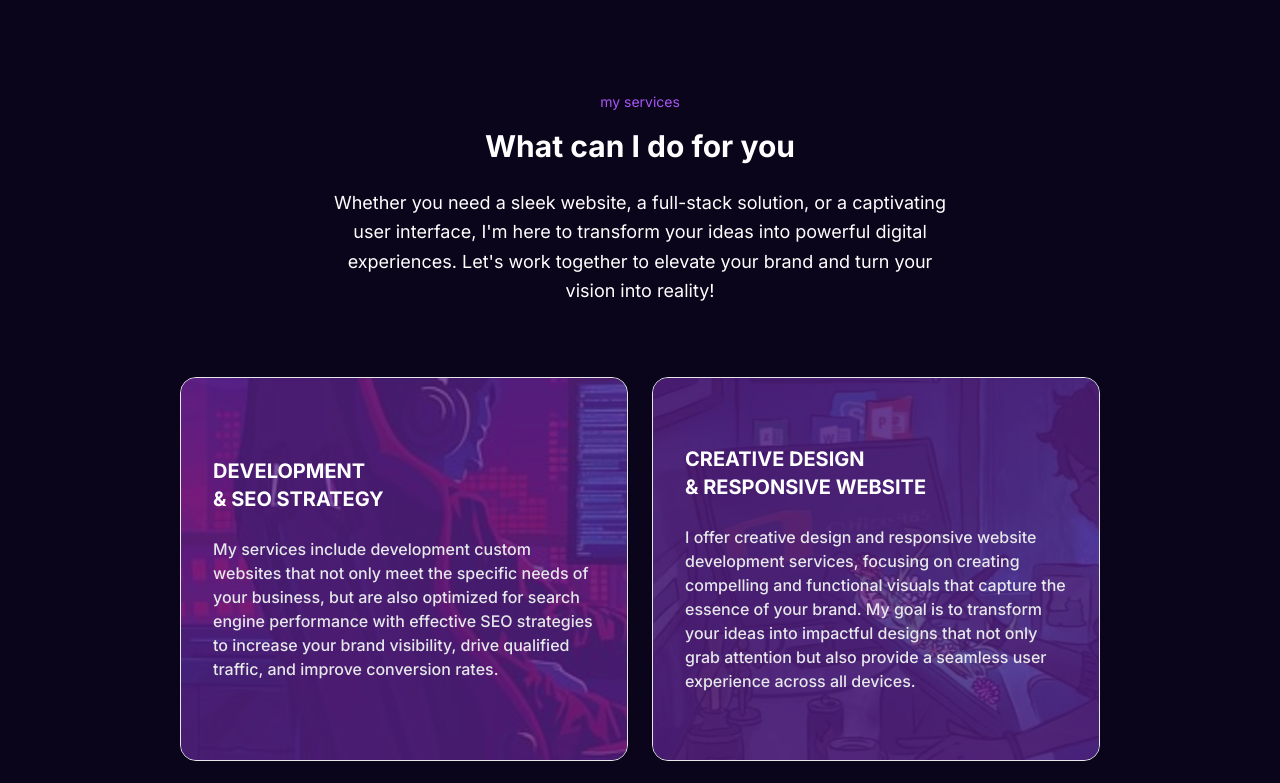
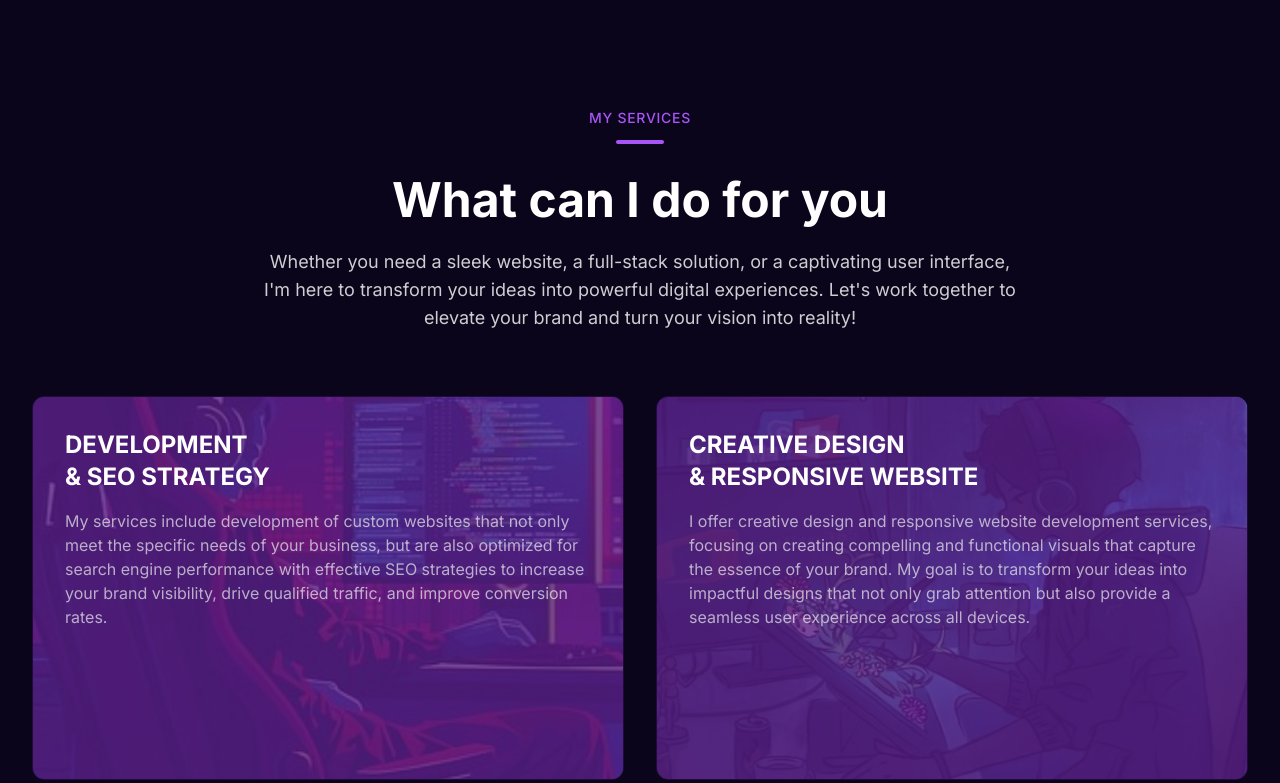
Before and after one commit to Cloves-Neto/devneto, a Next.js app in the folder app-devneto/: page / in a window 1280 px wide. Shown: the part 1620-2403 px from the top of the page. Built offline with nearby package versions, Linux system fonts and the light colour scheme.

Commit message:
Update MyServicesSection.tsx

```diff
--- a/app-devneto/app/components/sections/MyServicesSection.tsx
+++ b/app-devneto/app/components/sections/MyServicesSection.tsx
@@ -1,6 +1,7 @@
 'use client'
 
-import React, { useState } from 'react';
+import React, { useState, useEffect } from 'react';
+import { motion } from 'framer-motion';
 
 interface Service {
   title: React.ReactNode;
@@ -9,10 +10,30 @@ interface Service {
 }
 
 const ServicesSection: React.FC = () => {
+  const [activeCard, setActiveCard] = useState<number | null>(null);
+  const [isVisible, setIsVisible] = useState(false);
+
+  useEffect(() => {
+    // Simple intersection observer to trigger animations when scrolled into view
+    const observer = new IntersectionObserver((entries) => {
+      entries.forEach(entry => {
+        if (entry.isIntersecting) {
+          setIsVisible(true);
+        }
+      });
+    }, { threshold: 0.1 });
+
+    const section = document.querySelector('.services-section');
+    if (section) observer.observe(section);
+
+    return () => {
+      if (section) observer.unobserve(section);
+    };
+  }, []);
+
   const services: Service[] = [
     {
-      title:
-      (
+      title: (
         <>
           DEVELOPMENT
           <br />
@@ -20,11 +41,11 @@ const ServicesSection: React.FC = () => {
         </>
       ),
       description:
-        "My services include  development  custom websites that not only meet the specific needs of your business, but are also optimized for search engine performance with effective SEO strategies to increase your brand visibility, drive qualified traffic, and improve conversion rates.",
+        "My services include development of custom websites that not only meet the specific needs of your business, but are also optimized for search engine performance with effective SEO strategies to increase your brand visibility, drive qualified traffic, and improve conversion rates.",
       image: '/images/card-1.svg',
     },
     {
-      title:(
+      title: (
         <>
           CREATIVE DESIGN
           <br />
@@ -36,7 +57,7 @@ const ServicesSection: React.FC = () => {
       image: '/images/card-2.svg',
     },
     {
-      title:(
+      title: (
         <>
           DIGITAL DESIGN
           <br />
@@ -59,57 +80,132 @@ const ServicesSection: React.FC = () => {
         "Experienced in delivering ongoing technical support and maintenance to ensure seamless website functionality. Proficient in performing regular updates, troubleshooting, performance monitoring, and implementing security patches. Adept at optimizing website performance and ensuring up-to-date, secure, and uninterrupted operations, enabling businesses to focus on growth and success.",
       image: '/images/card-3.svg',
     },
-    // Adicione mais serviços conforme necessário
   ];
+
+  // Animation variants
+  const containerVariants = {
+    hidden: { opacity: 0 },
+    visible: {
+      opacity: 1,
+      transition: {
+        staggerChildren: 0.2,
+      },
+    },
+  };
+
+  const itemVariants = {
+    hidden: { y: 20, opacity: 0 },
+    visible: {
+      y: 0,
+      opacity: 1,
+      transition: {
+        duration: 0.5,
+      },
+    },
+  };
+
   return (
-    <section className="bg-[#0a051a] p-6 w-full h-auto flex items-center justify-center py-20">
-      <div className="max-w-screen-2xl flex flex-col">
+    <section className="services-section bg-[#0a051a] w-full py-16 md:py-24 px-4 sm:px-6 lg:px-8 overflow-hidden">
+      <div className="max-w-screen-xl mx-auto">
+        {/* Section Header */}
+        <motion.div
+          initial={{ opacity: 0, y: 20 }}
+          animate={isVisible ? { opacity: 1, y: 0 } : { opacity: 0, y: 20 }}
+          transition={{ duration: 0.6 }}
+          className="mb-16"
+        >
+          <div className="flex flex-col items-center">
+            <span className="text-purple-500 text-sm font-medium tracking-wider uppercase mb-3">
+              my services
+            </span>
+            <div className="w-12 h-1 bg-purple-500 mb-8 rounded-full"></div>
+          </div>
 
-        <h4 className="text-purple-500 text-sm mb-4 text-center">my services</h4>
-
-        <div className="w-full h-auto flex flex-col gap-16">
-
-          <div className="space-y-6 md:w-[50%] mx-auto text-center">
-            <h2 className="text-3xl font-bold text-white">
+          <div className="space-y-6 max-w-3xl mx-auto text-center">
+            <h2 className="text-3xl md:text-4xl lg:text-5xl font-bold text-white leading-tight">
               What can I do for you
             </h2>
-            <p className="text-white text-lg leading-relaxed">
+            <p className="text-white/80 text-base md:text-lg leading-relaxed">
               Whether you need a sleek website, a full-stack solution, or a
               captivating user interface, I'm here to transform your ideas into
               powerful digital experiences. Let's work together to elevate your
               brand and turn your vision into reality!
             </p>
           </div>
+        </motion.div>
 
-          <div className="flex flex-col p-2 w-full h-auto gap-6
-                          md:flex-wrap md:flex-row md:w-[80%] items-center justify-center mx-auto">
-            {/* Carrossel */}
+        {/* Services Grid */}
+        <motion.div
+          variants={containerVariants}
+          initial="hidden"
+          animate={isVisible ? "visible" : "hidden"}
+          className="grid grid-cols-1 md:grid-cols-2 lg:grid-cols-2 gap-6 lg:gap-8"
+        >
           {services.map((service, index) => (
+            <motion.div
+              key={index}
+              variants={itemVariants}
+              className="group"
+              onMouseEnter={() => setActiveCard(index)}
+              onMouseLeave={() => setActiveCard(null)}
+            >
               <div
-                      key={index}
-                      className="w-full h-96 max-w-md flex justify-center rounded-2xl overflow-hidden relative border group hover:border-white"
-                      style={{ backgroundImage: `url(${service.image})`, backgroundSize: "cover" }}
+                className={`
+                  h-auto min-h-80 md:h-96 rounded-xl overflow-hidden relative
+                  border border-purple-900/30 transition-all duration-300
+                  ${activeCard === index ? 'border-white shadow-lg shadow-purple-900/20' : 'hover:border-purple-500'}
+                `}
               >
-                          {/* Pseudo-elemento para aplicar a opacidade ao background */}
-                          <div className="absolute inset-0 bg-purple-900/75 transition-all group-hover:bg-slate-950/90"></div>
+                {/* Background Image with Overlay */}
+                <div
+                  className="absolute inset-0 bg-cover bg-center"
+                  style={{ backgroundImage: `url(${service.image})` }}
+                />
+                <div className={`
+                  absolute inset-0 transition-all duration-500
+                  ${activeCard === index ? 'bg-slate-950/90' : 'bg-purple-900/80 hover:bg-slate-950/85'}
+                `}/>
 
-                          {/* Pseudo elemento design */}
-                          <div className="hidden absolute top-0 right-0 w-full gap-2 transition-all group-hover:flex items-end justify-end p-6 z-10">
-                              <span className="block w-4 h-4 bg-red-600 rounded-full" />
-                              <span className="block w-4 h-4 bg-yellow-500 rounded-full" />
-                              <span className="block w-4 h-4 bg-green-500 rounded-full" />
+                {/* Decorative Elements */}
+                <div className={`
+                  absolute top-4 right-4 flex items-center space-x-2 transition-opacity duration-300
+                  ${activeCard === index ? 'opacity-100' : 'opacity-0'}
+                `}>
+                  <span className="w-3 h-3 bg-red-500 rounded-full" />
+                  <span className="w-3 h-3 bg-yellow-400 rounded-full" />
+                  <span className="w-3 h-3 bg-green-400 rounded-full" />
                 </div>
 
-                          {/* Conteúdo interno */}
-                          <div className="z-10 p-8 gap-6 flex flex-col justify-center">
-                              <h3 className="text-xl font-bold text-white">{service.title}</h3>
-                              <p className="text-gray-200 font-medium">{service.description}</p>
+                {/* Content */}
+                <div className="relative z-10 p-6 md:p-8 h-full flex flex-col">
+                  <h3 className="text-xl md:text-2xl font-bold text-white mb-4 transition-transform duration-300 group-hover:-translate-y-1">
+                    {service.title}
+                  </h3>
+
+                  <p className={`
+                    text-gray-200/90 text-sm md:text-base font-normal transition-all duration-500
+                    ${activeCard === index ? 'opacity-100' : 'group-hover:opacity-100 opacity-80'}
+                  `}>
+                    {service.description}
+                  </p>
+
+                  {/* Call to action - appears on hover */}
+                  <div className={`
+                    mt-auto pt-4 opacity-0 transform translate-y-4 transition-all duration-300
+                    ${activeCard === index ? 'opacity-100 translate-y-0' : 'group-hover:opacity-100 group-hover:translate-y-0'}
+                  `}>
+                    <button className="text-purple-400 hover:text-white text-sm font-medium flex items-center">
+                      Learn more
+                      <svg className="w-4 h-4 ml-2" fill="none" viewBox="0 0 24 24" stroke="currentColor">
+                        <path strokeLinecap="round" strokeLinejoin="round" strokeWidth={2} d="M14 5l7 7m0 0l-7 7m7-7H3" />
+                      </svg>
+                    </button>
                   </div>
                 </div>
+              </div>
+            </motion.div>
           ))}
-          </div>
-
-        </div>
+        </motion.div>
       </div>
     </section>
   );
```
Lines whose indentation alone changed are shown as unchanged.
